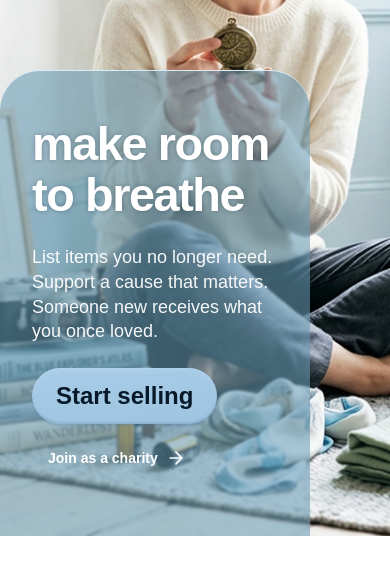
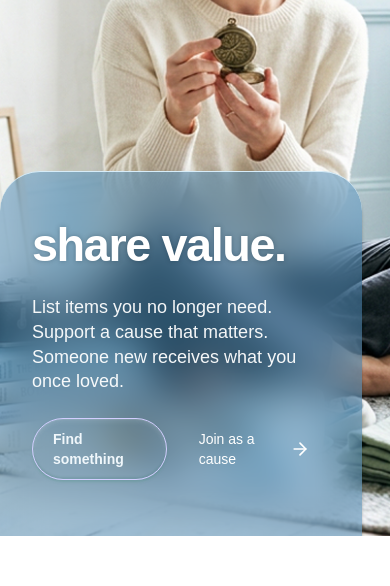
Before and after one commit to hosseinAleph/tzedar-microsite, a React (Vite) app: page / in a window 390 px wide. Shown: the part 372-958 px from the top of the page. Built offline with nearby package versions, Linux system fonts and the light colour scheme.

Commit message:
hero completed

```diff
--- a/src/components/atoms/TzButton.tsx
+++ b/src/components/atoms/TzButton.tsx
@@ -7,7 +7,7 @@ import { Spinner } from "./Spinner"
  * Secondary — transparent fill, near-white text, neutral border, blue glow
  * Action   — no fill, no border, white text + arrow (always shown), ghost-style
  */
-type TzButtonVariant = "primary" | "secondary" | "action"
+type TzButtonVariant = "primary" | "secondary" | "action" | "gold"
 
 type TzButtonProps = Omit<
   React.ComponentPropsWithoutRef<"button">,
@@ -50,6 +50,14 @@ const variantConfig: Record<
       "font-normal text-primary-foreground hover:bg-primary-foreground/10",
     style: {},
   },
+  gold: {
+    className:
+      "font-semibold text-brand-surface border-[0.5px] border-[var(--color-btn-primary-border)]",
+    style: {
+      backgroundColor: "var(--color-gold)",
+      boxShadow: "var(--shadow-btn-gold)",
+    },
+  },
 }
 
 export function TzButton({
@@ -77,7 +85,7 @@ export function TzButton({
     <>
       {loading ? <Spinner /> : children}
       {(showArrow || variant === "action") && (
-        <ArrowRight className="h-4 w-4 shrink-0" />
+        <ArrowRight className="h-5 w-5 shrink-0" />
       )}
     </>
   )
--- a/src/components/organisms/HeroSection.tsx
+++ b/src/components/organisms/HeroSection.tsx
@@ -1,9 +1,13 @@
-import { Link } from "react-router-dom"
 import { TzButton } from "@/components/atoms/TzButton"
-import { ArrowRight } from "lucide-react"
 
 const heroImage = "/images/hero.jpg"
 const heroImageMobile = "/images/hero-m.jpg"
+
+const bannerLabel = "share value."
+const bannerSubLabel =
+  "List items you no longer need. Support a cause that matters. Someone new receives what you once loved."
+const bannerButtonLabel = "Find something"
+const bannerButtonActionLabel = "Join as a cause"
 
 export function HeroSection() {
   return (
@@ -27,28 +31,32 @@ export function HeroSection() {
             Full-width, sits at the bottom, rounded top corners only.
             Visible below md. */}
         <div
-          className="absolute right-20 bottom-0 left-0 flex flex-col justify-end gap-6 rounded-tl-[40px] rounded-tr-[40px] border-t border-brand-tint px-8 pt-12 pb-14 lg:hidden"
-          style={{ background: "var(--glass-bg)", backdropFilter: "blur(1px)" }}
+          className="absolute right-7 bottom-0 left-0 flex flex-col justify-end gap-6 rounded-tl-[40px] rounded-tr-[40px] border-t border-brand-tint px-8 pt-12 pb-14 lg:hidden"
+          style={{
+            background: "var(--glass-bg)",
+            backdropFilter: "blur(20px)",
+            boxShadow: "var(--glass-shadow)",
+          }}
         >
-          {/* inner dark overlay */}
-          <div className="pointer-events-none absolute inset-0 rounded-tl-[40px] rounded-tr-[40px] bg-(--glass-bg) mix-blend-darken" />
-
           <div className="relative flex flex-col gap-6">
             <div className="flex flex-col gap-6 text-primary-foreground">
               <h1
                 className="text-[clamp(2.5rem,12vw,4rem)] leading-[1.09] font-bold tracking-[-0.03em]"
                 style={{ textShadow: "var(--text-shadow-mobile)" }}
               >
-                make room to breathe
+                {bannerLabel}
               </h1>
               <p className="text-lg leading-snug opacity-95">
-                List items you no longer need. Support a cause that matters.
-                Someone new receives what you once loved.
+                {bannerSubLabel}
               </p>
             </div>
-            <div className="flex flex-wrap items-center gap-3">
-              <TzButton>Start selling</TzButton>
-              <GhostButton>Join as a charity</GhostButton>
+            <div className="flex items-center gap-3">
+              <TzButton href="/join" size="sm" variant="gold">
+                {bannerButtonLabel}
+              </TzButton>
+              <TzButton href="/join" size="sm" variant="action">
+                {bannerButtonActionLabel}
+              </TzButton>
             </div>
           </div>
         </div>
@@ -61,7 +69,7 @@ export function HeroSection() {
           className="absolute top-1/2 left-0 hidden max-w-[520px] -translate-y-1/2 transform rounded-tr-[48px] rounded-br-[48px] border-t border-brand-tint p-12 lg:flex lg:max-w-[680px] lg:p-16"
           style={{
             background: "var(--glass-bg)",
-            backdropFilter: "blur(5px)",
+            backdropFilter: "blur(20px)",
             boxShadow: "var(--glass-shadow)",
           }}
         >
@@ -71,23 +79,21 @@ export function HeroSection() {
                 className="text-[clamp(2.5rem,4.5vw,5.5rem)] leading-[1.05] font-bold tracking-[-0.024em]"
                 style={{ textShadow: "var(--text-shadow-heading)" }}
               >
-                turn your sale into a donation.
+                {bannerLabel}
               </h1>
               <p
                 className="text-xl leading-snug lg:text-2xl"
                 style={{ textShadow: "var(--text-shadow-body)" }}
               >
-                List items you no longer need. Support a cause that matters.
-                Someone new receives what you once loved.
+                {bannerSubLabel}
               </p>
             </div>
             <div className="flex flex-wrap items-center gap-3">
-              <TzButton>Offer something</TzButton>
-              <TzButton href="/join" variant="secondary">
-                Find something
+              <TzButton href="/join" variant="gold">
+                {bannerButtonLabel}
               </TzButton>
               <TzButton href="/join" variant="action">
-                Join as a cause
+                {bannerButtonActionLabel}
               </TzButton>
             </div>
           </div>
@@ -96,16 +102,3 @@ export function HeroSection() {
     </section>
   )
 }
-
-/* ── Ghost button (white text + arrow icon) — navigates to /join ── */
-function GhostButton({ children }: { children: React.ReactNode }) {
-  return (
-    <Link
-      to="/join"
-      className="flex items-center gap-2 rounded-full px-4 py-3 text-sm font-semibold text-primary-foreground transition-colors hover:bg-primary-foreground/10 lg:text-lg"
-    >
-      {children}
-      <ArrowRight className="h-5 w-5" />
-    </Link>
-  )
-}
--- a/src/index.css
+++ b/src/index.css
@@ -148,7 +148,7 @@
 :root {
   /* ── Glass panels ── */
   /* primitive-400 (#6b9db8 steel sky) at 35% ≈ rgba(107,157,184,0.35) — matches Figma */
-  --glass-bg: color-mix(in srgb, var(--primitive-400) 35%, transparent);
+  --glass-bg: rgba(76, 143, 192, 0.48);
   --glass-shadow: 0px 5.6px 2.8px rgba(0, 0, 0, 0.25);
 
   /* ── Gradients ── */
@@ -260,6 +260,11 @@
     inset 0px -2px 2px color-mix(in srgb, var(--primitive-500) 15%, transparent),
     inset 0px 1px 1px rgba(255, 255, 255, 0.1),
     inset 0px 3px 4px color-mix(in srgb, var(--primitive-50) 10%, transparent);
+  --shadow-btn-gold:
+    0px 2px 2.5px rgba(61, 140, 110, 0.25),
+    inset 0px -2px 2px rgba(30, 96, 73, 0.15),
+    inset 0px 1px 1px rgba(255, 255, 255, 0.1),
+    inset 0px 3px 4px rgba(242, 247, 244, 0.1);
   --shadow-btn-secondary:
     var(--shadow-pill-btn),
     inset 0px -2px 2px color-mix(in srgb, var(--primitive-600) 15%, transparent),
```
